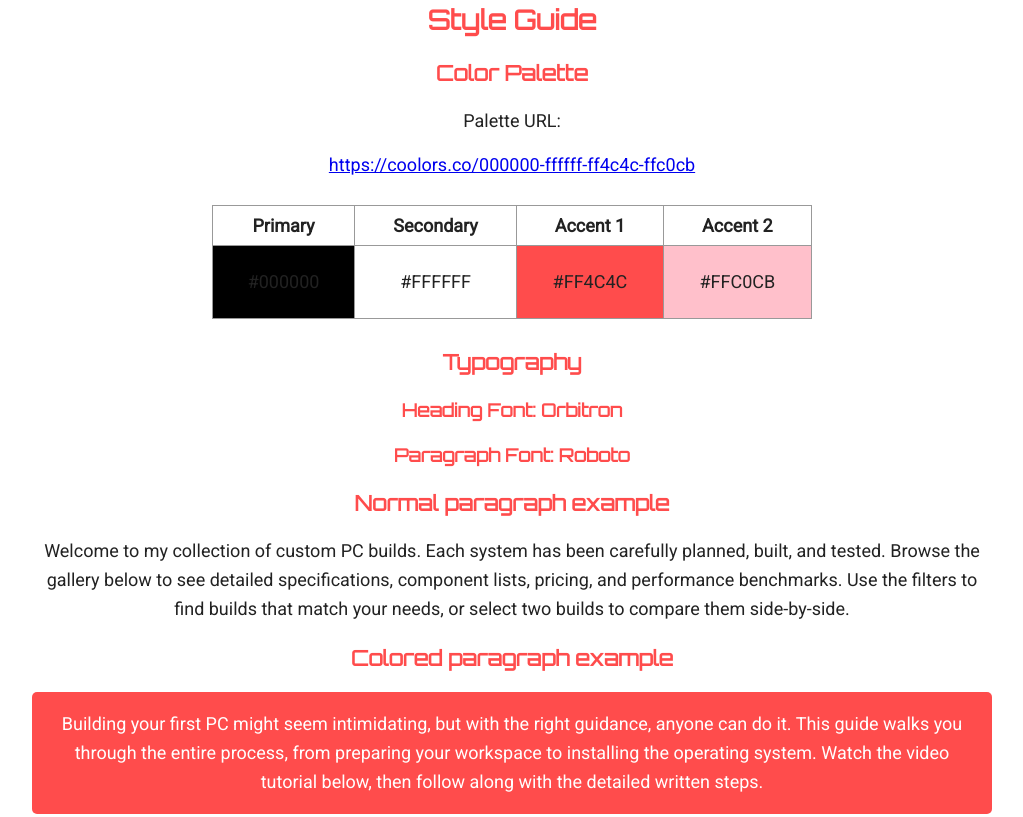
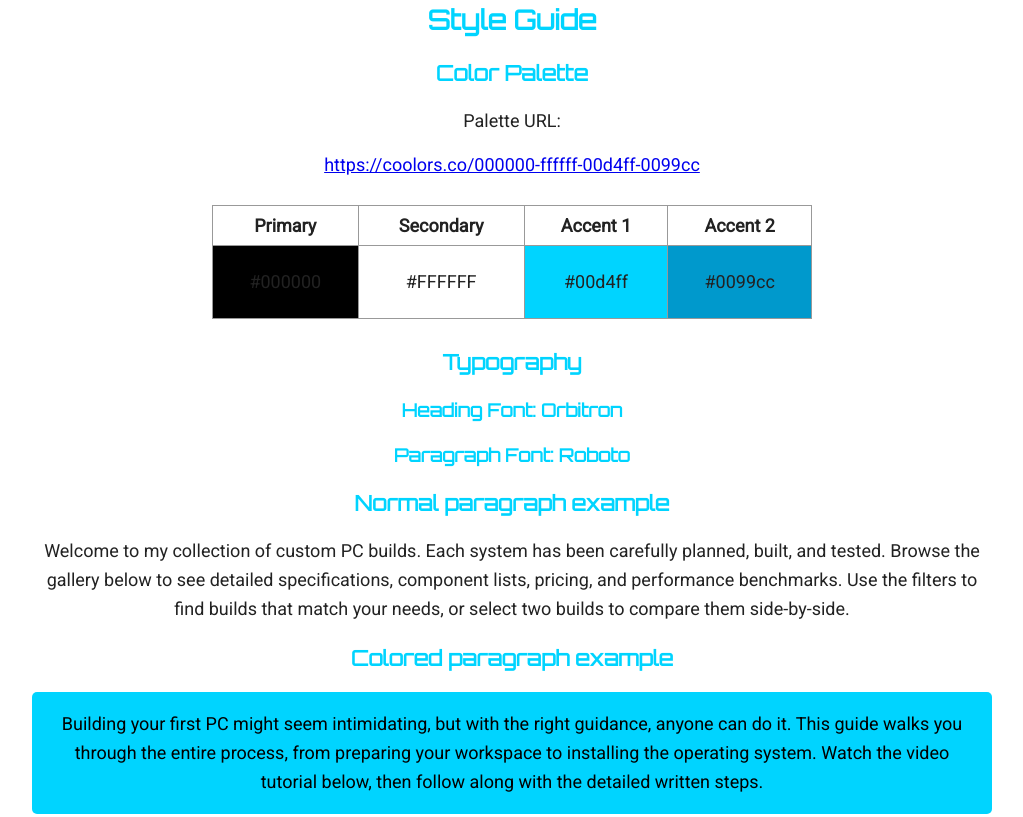
Before and after one commit to bdrewa/WDD-131, a plain HTML site: page pc_builds/site-plan.html in a window 1280 px wide. Shown: the part 1565-2382 px from the top of the page, without its empty margins (128-1151 px from the left). Drawn offline with Linux system fonts and the light colour scheme.

Commit message:
changed colors

```diff
--- a/pc_builds/site-plan.html
+++ b/pc_builds/site-plan.html
@@ -32,8 +32,8 @@
     <h3>Color Palette</h3>
 
     <p>Palette URL:</p>
-   <a href="https://coolors.co/000000-ffffff-ff4c4c-ffc0cb" target="_blank">
-  https://coolors.co/000000-ffffff-ff4c4c-ffc0cb
+   <a href="https://coolors.co/000000-ffffff-00d4ff-0099cc" target="_blank">
+  https://coolors.co/000000-ffffff-00d4ff-0099cc
 </a>
     <table class="colors">
       <tr>
@@ -45,8 +45,8 @@
       <tr>
         <td class="primary">#000000</td>
         <td class="secondary">#FFFFFF</td>
-        <td class="accent1">#FF4C4C</td>
-        <td class="accent2">#FFC0CB</td>
+        <td class="accent1">#00d4ff</td>
+        <td class="accent2">#0099cc</td>
       </tr>
     </table>
 
--- a/pc_builds/styles/site-plan.css
+++ b/pc_builds/styles/site-plan.css
@@ -3,8 +3,8 @@
 :root {
   --primary-color: #000000;
   --secondary-color: #FFFFFF;
-  --accent1-color: #FF4C4C;
-  --accent2-color: #FFC0CB;
+  --accent1-color: #00d4ff;
+  --accent2-color: #0099cc;
 
   --heading-font: 'Orbitron', sans-serif;
   --paragraph-font: 'Roboto', sans-serif;
@@ -12,9 +12,9 @@
   --headline-color: var(--accent1-color);
   --paragraph-color: #222;
 
-  --nav-link-color: var(--primary-color);
+  --nav-link-color: var(--secondary-color);
   --nav-background-color: var(--accent2-color);
-  --nav-hover-link-color: var(--secondary-color);
+  --nav-hover-link-color: var(--primary-color);
   --nav-hover-background-color: var(--accent1-color);
 }
 
@@ -66,7 +66,7 @@ p {
 
 p.colored {
   background-color: var(--accent1-color);
-  color: var(--secondary-color);
+  color: var(--primary-color);
   padding: 1em;
   border-radius: 5px;
 }
```
